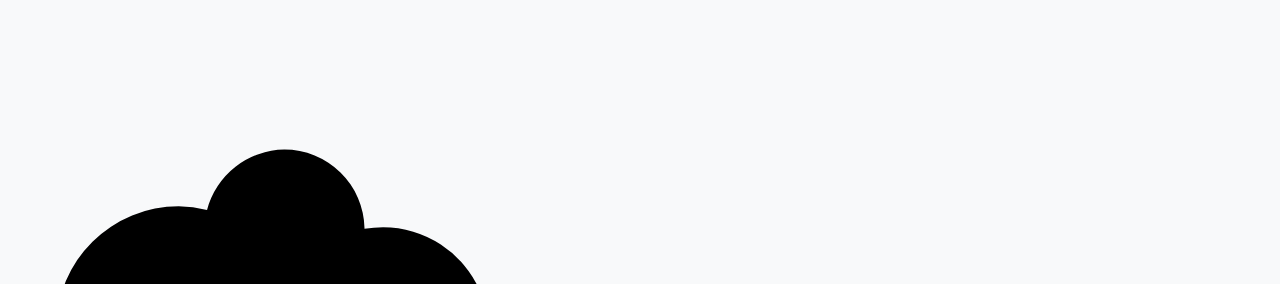
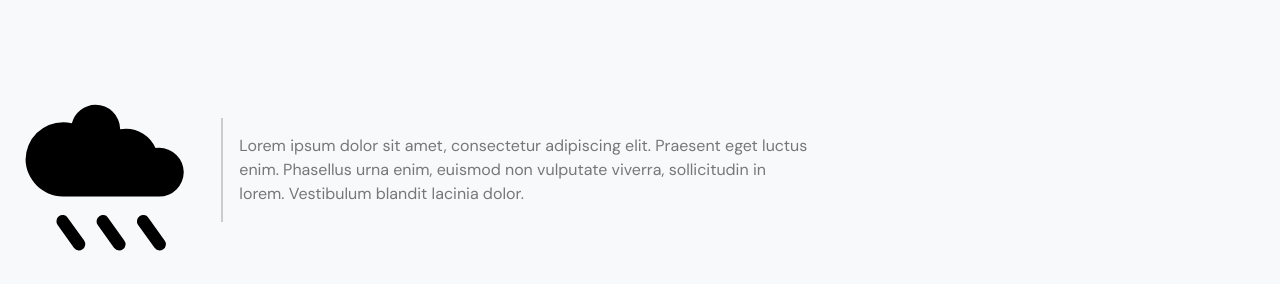
Before and after one commit to MagdalenaAchondo/codigo-malo-lol, a plain HTML site: page index.html in a window 1280 px wide. Shown: the part 1010-1294 px from the top of the page. Drawn offline with nearby package versions, Linux system fonts and the light colour scheme.

Commit message:
Update index.html

```diff
--- a/index.html
+++ b/index.html
@@ -75,7 +75,7 @@
                 </figure>
 
                 <figure class="row d-flex align-items-center">
-                   <svg xmlns="http://www.w3.org/2000/svg" class="img-fluid col-12 col-md-6" viewBox="0 0 100 100">
+                   <svg xmlns="http://www.w3.org/2000/svg" class="img-fluid col-12 col-md-2" viewBox="0 0 100 100">
 <title>46_Rain_v15</title>
 <path d="M92.68,47A13.28,13.28,0,0,1,79.4,60.17H27.49c-11.19,0-20.17-9.71-20.17-20A20.26,20.26,0,0,1,27.61,20.08a19.49,19.49,0,0,1,4.68.61,13.42,13.42,0,0,1,12.79-10,13.25,13.25,0,0,1,13.28,13v.12a24.62,24.62,0,0,1,3.08-.25,17.5,17.5,0,0,1,16,10.46,10.81,10.81,0,0,1,2-.12A13.33,13.33,0,0,1,92.68,47ZM38.93,83.91a3.36,3.36,0,0,1-.86,4.68,3.17,3.17,0,0,1-2,.74,3.56,3.56,0,0,1-2.7-1.48l-8.74-12.3a3.42,3.42,0,0,1,.62-4.67,3.27,3.27,0,0,1,4.79.73Zm21.65,0a3.22,3.22,0,0,1-.74,4.68,3.48,3.48,0,0,1-2,.74A4,4,0,0,1,55,87.85l-8.73-12.3a3.23,3.23,0,0,1,.86-4.67,3.16,3.16,0,0,1,4.68.73Zm21.77,0a3.22,3.22,0,0,1-.74,4.68,4.28,4.28,0,0,1-2,.74,3.56,3.56,0,0,1-2.7-1.48l-8.86-12.3a3.34,3.34,0,0,1,.74-4.67,3.3,3.3,0,0,1,4.8.73Z"></path>
 </svg>
```
